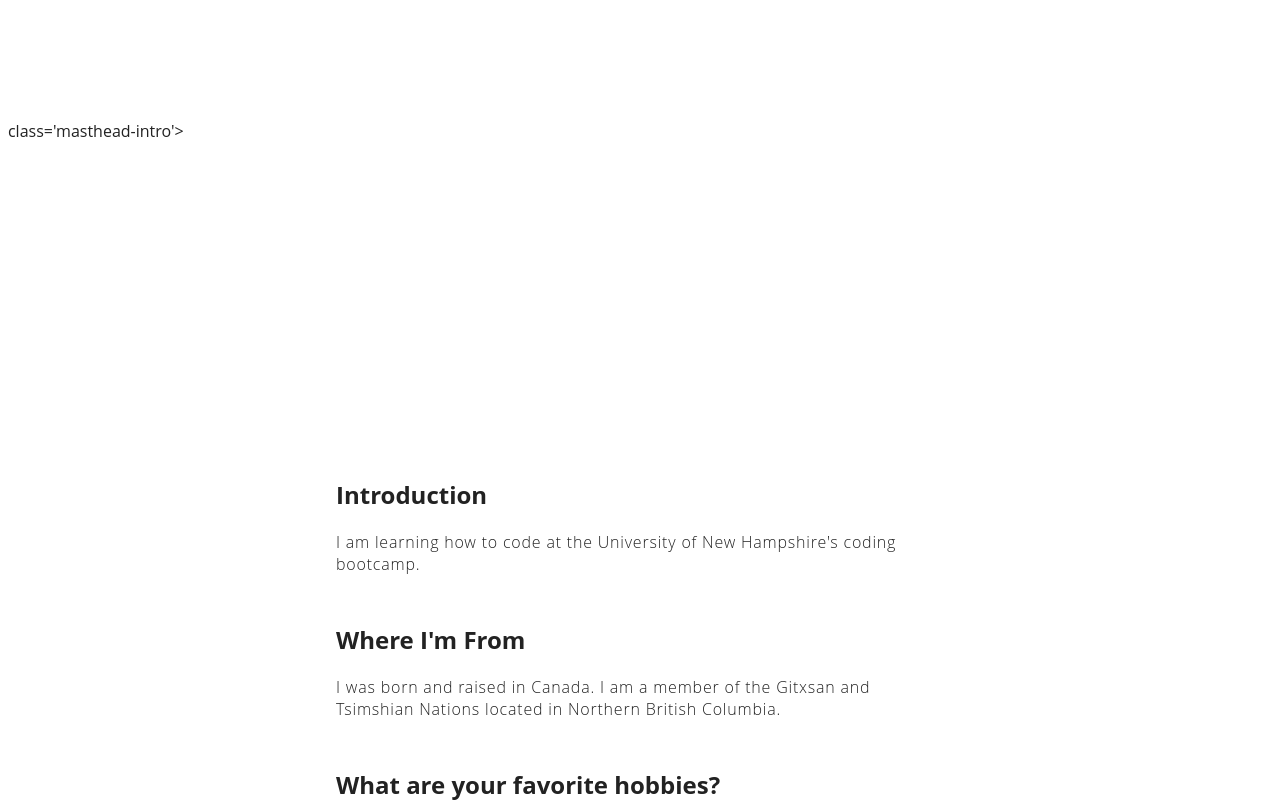
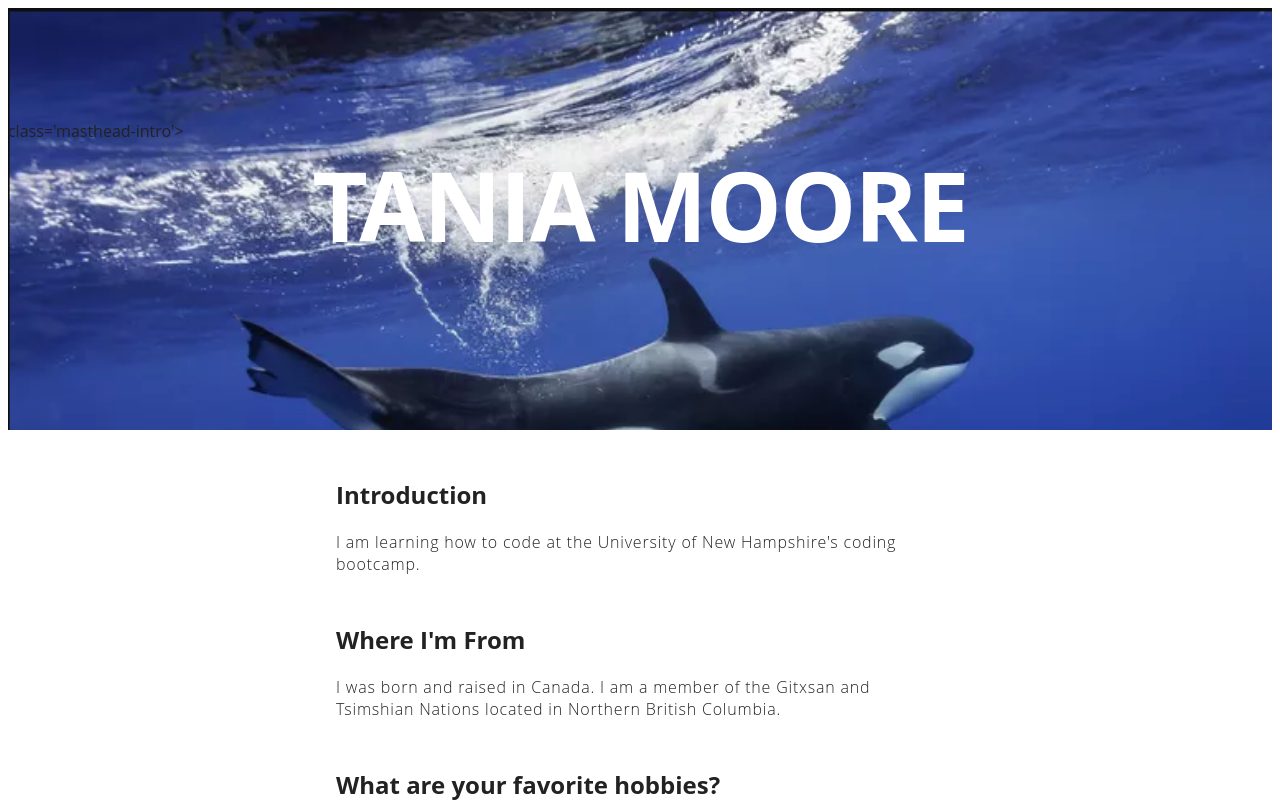
Before and after one commit to TaniaGM/Portfolio, a plain HTML site: page index.html in a window 1280 px wide. Shown: the top 804 px of the page. Drawn offline with Linux system fonts and the light colour scheme.

Commit message:
Update style.css

```diff
--- a/assets/css/style.css
+++ b/assets/css/style.css
@@ -12,7 +12,7 @@ body {
 
 .masthead {
   padding: 6em 0;
-  background-image: url('../../images/killerwhale.jpg');
+  background-image: url('../images/killerwhale.jpg');
   background-size: cover;
   background-repeat: no-repeat;
 }
```
